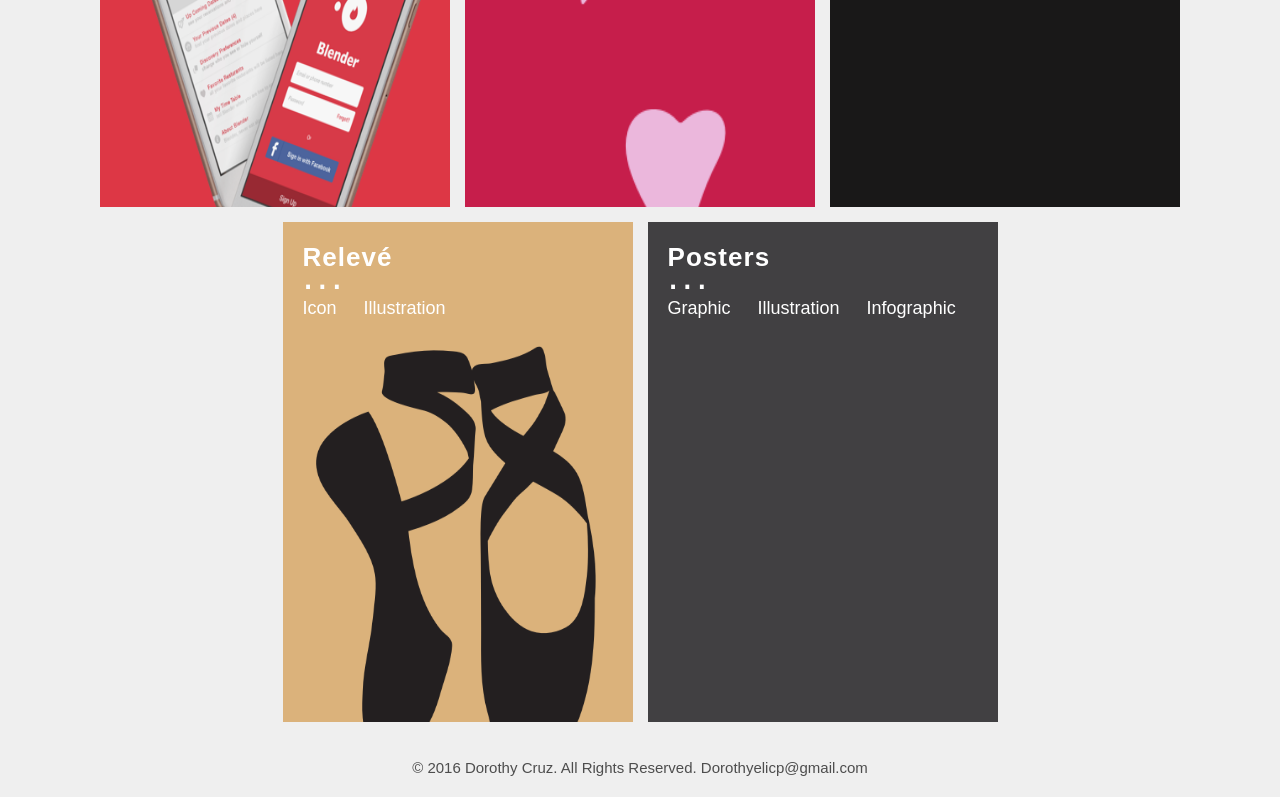
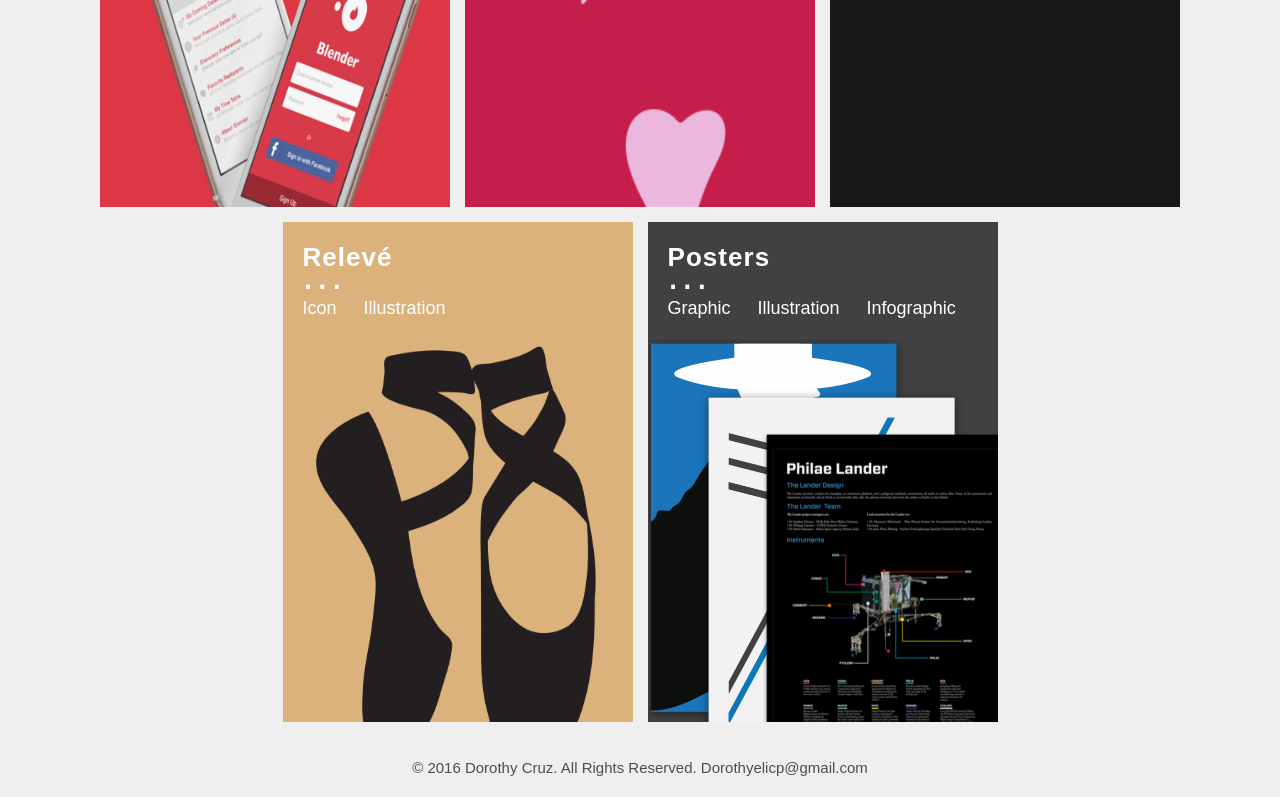
Before and after one commit to dorothycruz/Portfolio_Web, a plain HTML site: page portfolio.html in a window 1280 px wide. Shown: the part 1435-2232 px from the top of the page. Drawn offline with nearby package versions, Linux system fonts and the light colour scheme; a script that the page names is missing.

Commit message:
changes.

```diff
--- a/css/style.scss
+++ b/css/style.scss
@@ -246,7 +246,7 @@ section.cover {
     @include justify-content(center);
     margin-top: 2em;
     margin-left: 1.5em;
-//    width: 90%;
+    width: 90%;
 }
 
 section.cover > div {
--- a/portfolio.html
+++ b/portfolio.html
@@ -231,7 +231,7 @@
             </a>
         </div>
 
-        <div class="relevesq grid-hover">
+        <div class="relevesq grid-hover" id="ballet">
             <a href="releve.html">
                 <article class="cover_t">
 
@@ -263,7 +263,7 @@
 
                 </article>
 
-                <img src="" alt="">
+                <img src="img/posters/intro.png" alt="">
 
             </a>
         </div>
--- a/server.js
+++ b/server.js
@@ -17,7 +17,7 @@ http.createServer(function (request, response) {
             return;
         }
 
-        if (fs.statSync(filename).isDirectory()) filename += '/index.html';
+        if (fs.statSync(filename).isDirectory()) filename += '/portfolio.html';
 
         fs.readFile(filename, "binary", function (err, file) {
             if (err) {
```
Also changed, not shown: css/style.css, img/posters/intro.png (added), 1 other file.
